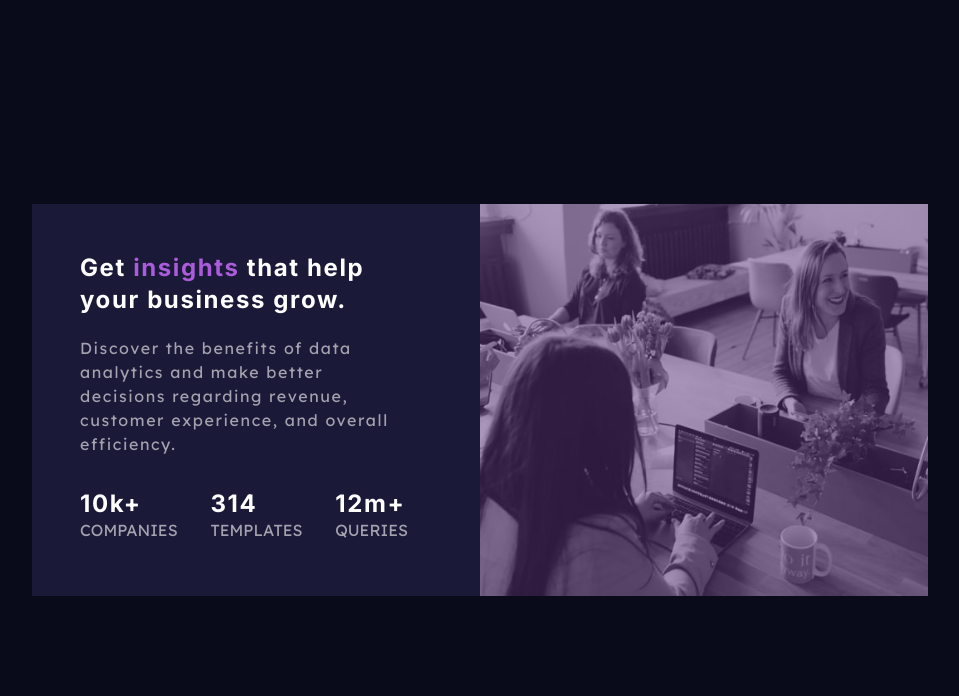
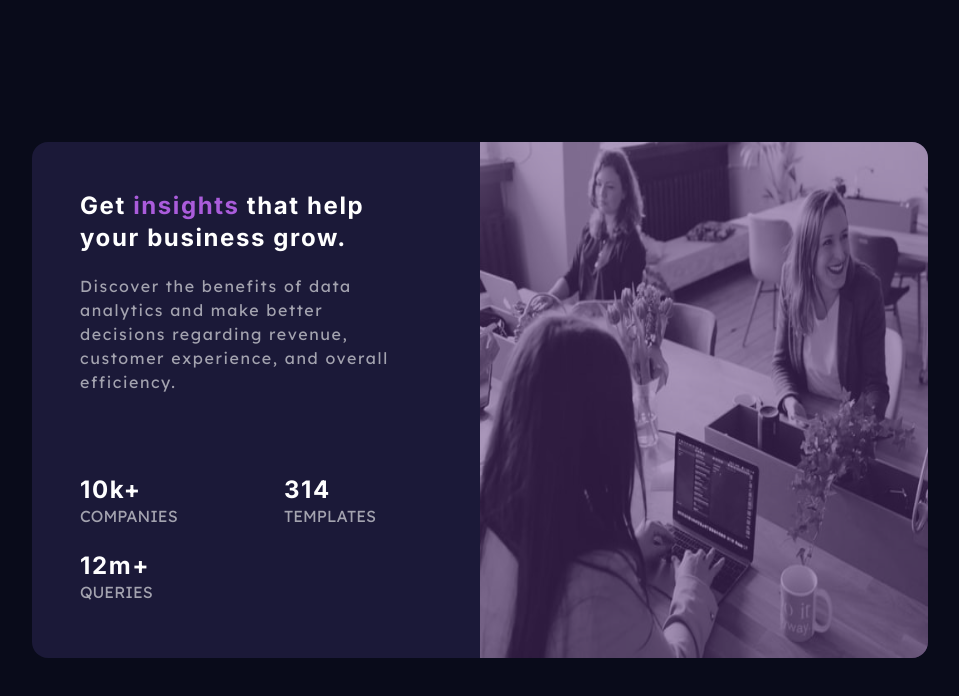
Before and after one commit to IllaMelo/Stats-preview-card, a plain HTML site: page index.html in a window 1280 px wide. Shown: the whole page, without its empty margins (160-1119 px from the left). Drawn offline with Linux system fonts and the light colour scheme.

Commit message:
Update style.css

```diff
--- a/style.css
+++ b/style.css
@@ -61,7 +61,6 @@ strong{
 }
 main{
     display: flex;
-    border-radius: 1rem;
 
 
 
@@ -74,7 +73,8 @@ main{
 .main-image{
     display: flex;
     flex-direction: column;
-    background-color: hsl(277, 64%, 61%, 50%);;
+    background-color: hsl(277, 64%, 61%, 50%);
+
 
 }
 
@@ -82,13 +82,19 @@ main{
     opacity: 0.5;
     width: 100%;
     height: 100%;
+
 }
 .main-span{
+    width: 100%;
     margin-top: 2rem;
+    height: 30%;
+
 
 }
 .main-span div{
     margin-bottom: 1.5rem;
+    margin-right: 2rem;
+
 }
 @media (max-width: 700px){
     main{
@@ -139,21 +145,29 @@ main{
     }
     .main-image{
         width: 50%;
+        border-radius: 0 1rem 1rem 0;
 
+
+    }
+    .main-image img{
+        border-radius: 0 1rem 1rem 0;
     }
     .main-informations{
         width: 50%;
         padding:3rem 4.5rem 2rem 3rem;
-        justify-content: space-between;
+        border-radius: 1rem 0 0 1rem;
+
 
     }
     .main-span{
         height: 30%;
-        min-width: 100%;
+        max-width: 100%;
         display: flex;
+        margin-top: 5rem;
         flex-direction: row;
         justify-content: space-between;
-        margin-right: 2rem;
+        flex-wrap: wrap;
+
 
     }
 
```
